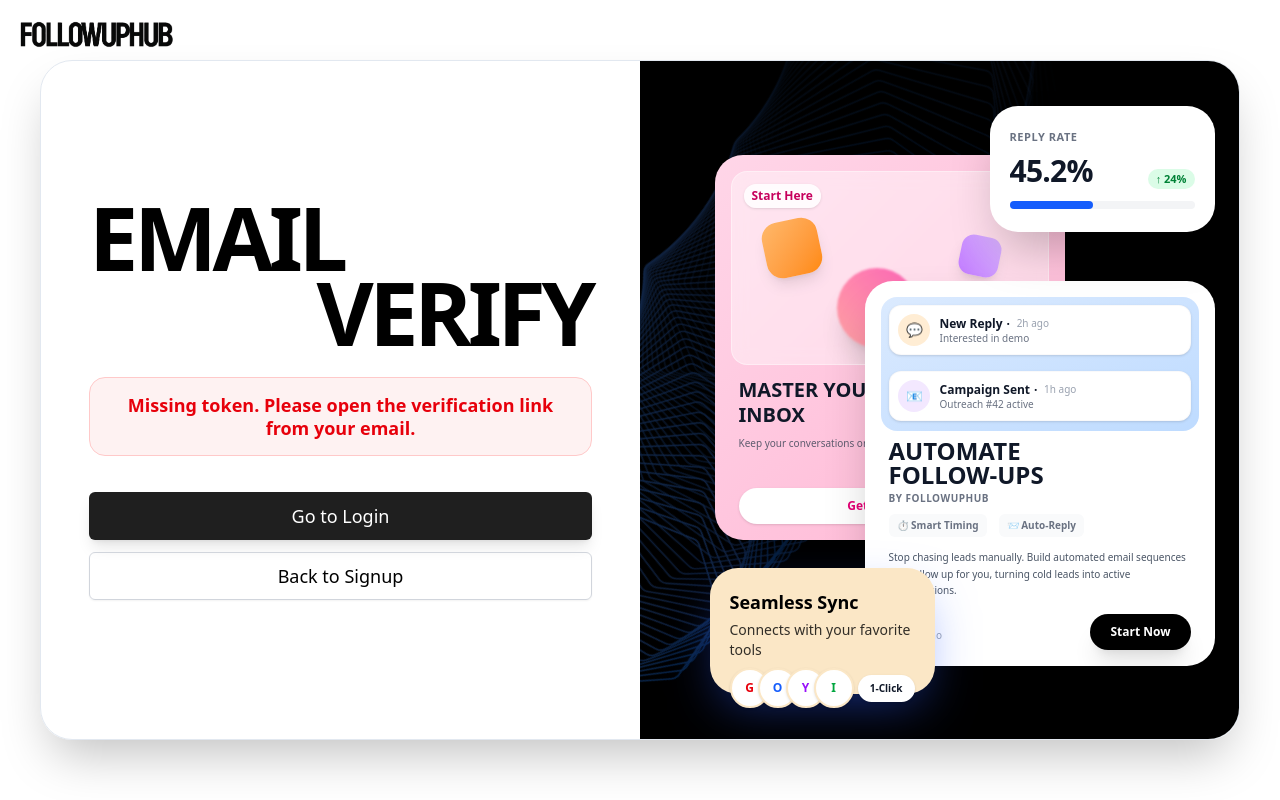
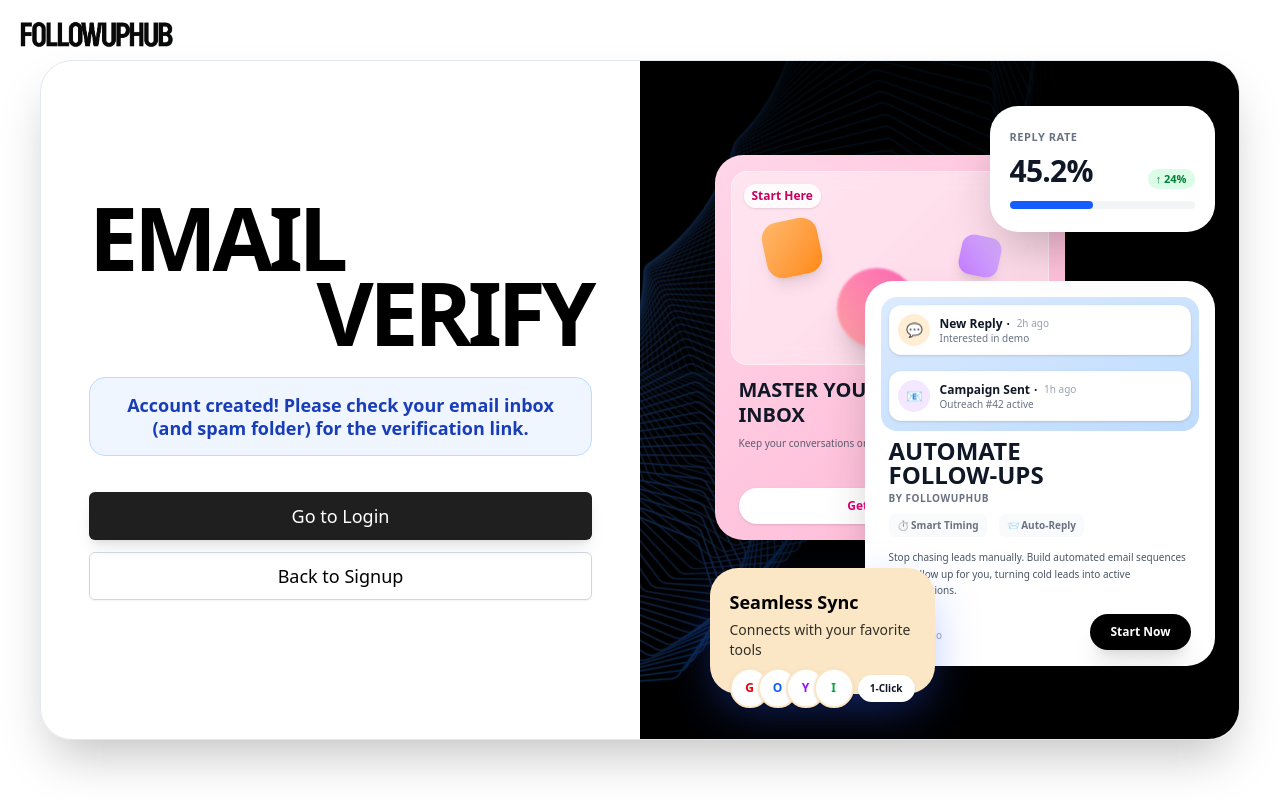
Before and after one commit to Akshit171203/FollowUpHub, a Next.js app in the folder frontend/: page /verify-email in a window 1280 px wide. Built offline with nearby package versions, Linux system fonts and the light colour scheme; no server answers.

Commit message:
fix: change missing token error to friendly success message on verify-email page

```diff
--- a/frontend/src/app/(auth)/verify-email/page.tsx
+++ b/frontend/src/app/(auth)/verify-email/page.tsx
@@ -22,13 +22,13 @@
   const sp = useSearchParams();
   const token = useMemo(() => sp.get("token") || "", [sp]);
 
-  const [status, setStatus] = useState<"idle" | "loading" | "success" | "error">("idle");
+  const [status, setStatus] = useState<"idle" | "loading" | "success" | "error" | "info">("idle");
   const [message, setMessage] = useState<string>("");
 
   useEffect(() => {
     if (!token) {
-      setStatus("error");
-      setMessage("Missing token. Please open the verification link from your email.");
+      setStatus("info");
+      setMessage("Account created! Please check your email inbox (and spam folder) for the verification link.");
       return;
     }
 
@@ -72,6 +72,11 @@
                <p className="text-red-600 font-bold text-lg text-center leading-tight">{message}</p>
             </div>
          )}
+         {status === "info" && (
+            <div className="bg-blue-50 rounded-2xl p-4 border border-blue-200">
+               <p className="text-blue-800 font-bold text-lg text-center leading-tight">{message}</p>
+            </div>
+         )}
       </div>
 
       <div className="grid gap-3 pt-4">
```
